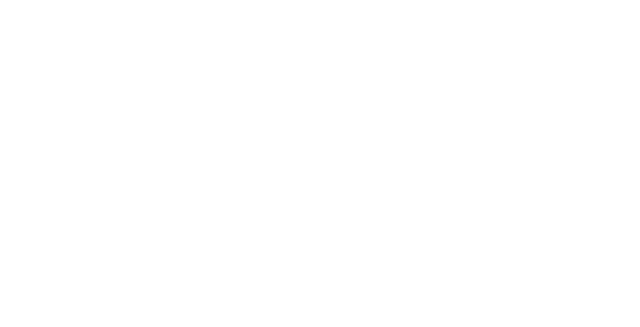
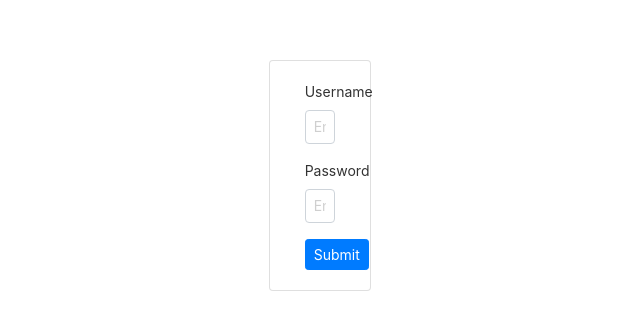
Before and after one commit to Gawdadi/mean-project, an Angular app: page /login in a window 1280 px wide. Before the commit this address led to /. Shown: the part 225-552 px from the top of the page, without its empty margins (320-960 px from the left). Built offline with nearby package versions, Linux system fonts and the light colour scheme.

Commit message:
logon page, interceptor added

```diff
--- a/api/controllers/login.controller.js
+++ b/api/controllers/login.controller.js
@@ -10,7 +10,7 @@ class LoginController {
 LoginController.prototype.login = async (req, res, next) => {
   const reqUser = req.body;
   if (!reqUser.username || !reqUser.password)
-    return res.status(405).json({
+    return res.status(500).json({
       messgae: !reqUser.username
         ? "Username Cant be empty"
         : "Password cant be empty.",
--- a/src/app/app.module.ts
+++ b/src/app/app.module.ts
@@ -4,17 +4,33 @@ import {
   AppSideNavBarComponent,
   AppToolbarComponent,
 } from 'src/app/components';
-import { HttpClientModule } from '@angular/common/http';
+import { HttpClientModule, HTTP_INTERCEPTORS } from '@angular/common/http';
 import { AppRoutingModule } from './app-routing.module';
 import { AppComponent } from './app.component';
 import { MainComponent } from './containers';
+import { LoginComponent } from './pages/login/login.component';
+import { CommonModule } from '@angular/common';
+import { FormsModule } from '@angular/forms';
+import { AuthInterceptor } from './utils/auth.interceptor';
 
+const APP_INTERCEPTOR = {
+  provide: HTTP_INTERCEPTORS,
+  useClass: AuthInterceptor,
+  multi: true,
+};
 const COTAINERS = [MainComponent];
 const COMPONENTS = [AppToolbarComponent, AppSideNavBarComponent];
+const PAGES = [LoginComponent];
 @NgModule({
-  declarations: [AppComponent, ...COTAINERS, ...COMPONENTS],
-  imports: [BrowserModule, AppRoutingModule, HttpClientModule],
-  providers: [],
+  declarations: [AppComponent, ...COTAINERS, ...COMPONENTS, ...PAGES],
+  imports: [
+    CommonModule,
+    BrowserModule,
+    AppRoutingModule,
+    HttpClientModule,
+    FormsModule,
+  ],
+  providers: [APP_INTERCEPTOR],
   bootstrap: [AppComponent],
 })
 export class AppModule {}
--- /dev/null
+++ b/src/app/models/index.ts
@@ -0,0 +1,2 @@
+export * from './books.model';
+export * from './login.model';
--- /dev/null
+++ b/src/app/models/login.model.ts
@@ -0,0 +1,17 @@
+export class Login {
+  username: string;
+  password: string;
+  constructor(options?: Login) {
+    Object.assign(this, options);
+  }
+}
+
+export class LoginResponse {
+  message?: string;
+  object?: Login;
+  success?: boolean;
+  title?: string;
+  constructor(options?: LoginResponse) {
+    Object.assign(this, options);
+  }
+}
--- /dev/null
+++ b/src/app/pages/login/login.component.html
@@ -0,0 +1,31 @@
+<div class="login-component center">
+  <div class="login-container m-auto card col-4">
+    <div class="card-body">
+      <form>
+        <div class="form-group">
+          <label for="exampleInputEmail1">Username</label>
+          <input
+            type="text"
+            name="username"
+            class="form-control"
+            [(ngModel)]="login.username"
+            placeholder="Enter username"
+          />
+        </div>
+        <div class="form-group">
+          <label for="exampleInputPassword1">Password</label>
+          <input
+            type="text"
+            name="password"
+            class="form-control"
+            [(ngModel)]="login.password"
+            placeholder="Enter password"
+          />
+        </div>
+      </form>
+      <button class="btn btn-primary btn-sm" (click)="onSubmit()">
+        Submit
+      </button>
+    </div>
+  </div>
+</div>
--- /dev/null
+++ b/src/app/pages/login/login.component.scss
@@ -0,0 +1,3 @@
+.login-component {
+  height: 100vh;
+}
--- /dev/null
+++ b/src/app/pages/login/login.component.ts
@@ -0,0 +1,30 @@
+import { Component, OnInit } from '@angular/core';
+import { Router } from '@angular/router';
+import { Login } from 'src/app/models';
+import { LoginService } from 'src/services/login.service';
+
+@Component({
+  selector: 'app-login',
+  templateUrl: './login.component.html',
+  styleUrls: ['./login.component.scss'],
+})
+export class LoginComponent implements OnInit {
+  login: Login = new Login();
+
+  constructor(private loginService: LoginService, private router: Router) {}
+
+  ngOnInit() {
+    this.removeLocalStorage();
+  }
+
+  onSubmit() {
+    this.loginService.post(this.login).subscribe((res) => {
+      localStorage.setItem('user', JSON.stringify(res));
+      this.router.navigate(['/m/books']);
+    });
+  }
+
+  removeLocalStorage() {
+    localStorage.removeItem('user');
+  }
+}
--- /dev/null
+++ b/src/app/utils/auth.interceptor.ts
@@ -0,0 +1,30 @@
+import {
+  HttpEvent,
+  HttpHandler,
+  HttpInterceptor,
+  HttpRequest,
+} from '@angular/common/http';
+import { Injectable } from '@angular/core';
+import { Observable } from 'rxjs';
+
+@Injectable({
+  providedIn: 'root',
+})
+export class AuthInterceptor implements HttpInterceptor {
+  constructor() {}
+  intercept(
+    req: HttpRequest<any>,
+    next: HttpHandler
+  ): Observable<HttpEvent<any>> {
+    console.log(req);
+    const token = localStorage.getItem('user');
+    if (token) {
+      req = req.clone({
+        headers: req.headers.append('auth-token', JSON.parse(token).token),
+      });
+    }
+    console.log(req);
+    // return handle()
+    return next.handle(req);
+  }
+}
--- /dev/null
+++ b/src/services/login.service.ts
@@ -0,0 +1,25 @@
+import { HttpClient } from '@angular/common/http';
+import { Injectable } from '@angular/core';
+import { Observable } from 'rxjs';
+import { Login, LoginResponse } from 'src/app/models';
+import { environment } from 'src/environments/environment';
+
+@Injectable({
+  providedIn: 'root',
+})
+export class LoginService {
+  private apiUrl: string = environment.apiUrl + 'login';
+
+  constructor(private http: HttpClient) {}
+
+  post(data: Login) {
+    return new Observable((observable) => {
+      this.http.post(this.apiUrl, data).subscribe(
+        (res: LoginResponse) => {
+          observable.next(res);
+        },
+        (error) => {}
+      );
+    });
+  }
+}
--- a/tsconfig.json
+++ b/tsconfig.json
@@ -25,6 +25,7 @@
     "enableI18nLegacyMessageIdFormat": false,
     "strictInjectionParameters": true,
     "strictInputAccessModifiers": true,
-    "strictTemplates": true
+    "strictTemplates": true,
+    "strictPropertyInitialization": false
   }
 }
```
Also changed, not shown: src/app/app-routing.module.ts (+10 -0 lines).
